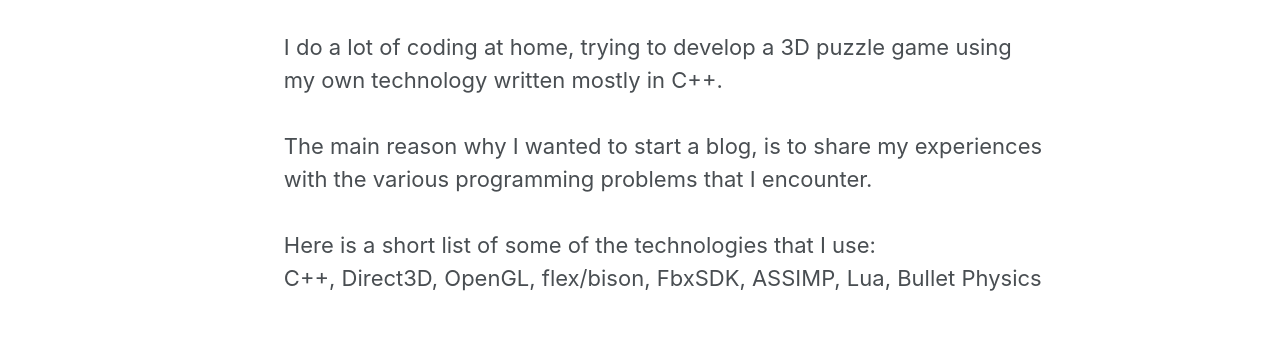
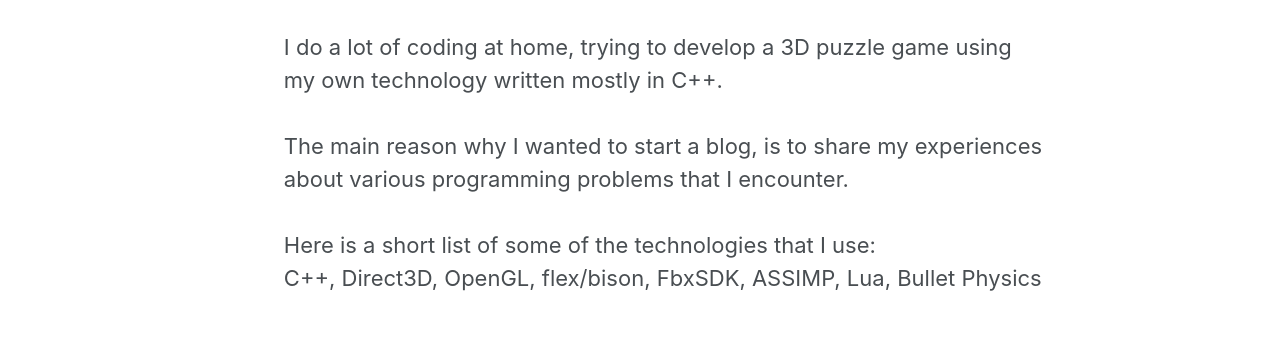
Before and after one commit to ongamex/ongamex.github.io, a Jekyll site: the page built from _pages/about.html, in a window 1280 px wide and 1343 px high. Shown: the part 793-1153 px from the top of the window. Built offline with Jekyll 4.4.1, drawn with Linux system fonts in a browser that asks for light colours.

Commit message:
- update the about section

```diff
--- a/_pages/about.html
+++ b/_pages/about.html
@@ -9,7 +9,7 @@ I'm mostly involved in Phoenix FD - a liquids/atmospheres simulation and renderi
 <iframe width="560" height="315" src="https://www.youtube.com/embed/ew5-7lwc9GM" frameborder="0" allowfullscreen></iframe>
 </br>
 I do a lot of coding at home, trying to develop a 3D puzzle game using my own technology written mostly in C++.</br></br>
-The main reason why I wanted to start a blog, is to share my experiences with the various programming problems that I encounter.</br></br>
+The main reason why I wanted to start a blog, is to share my experiences about various programming problems that I encounter.</br></br>
 
 Here is a short list of some of the technologies that I use: </br>
 C++, Direct3D, OpenGL, flex/bison, FbxSDK, ASSIMP, Lua, Bullet Physics
```
